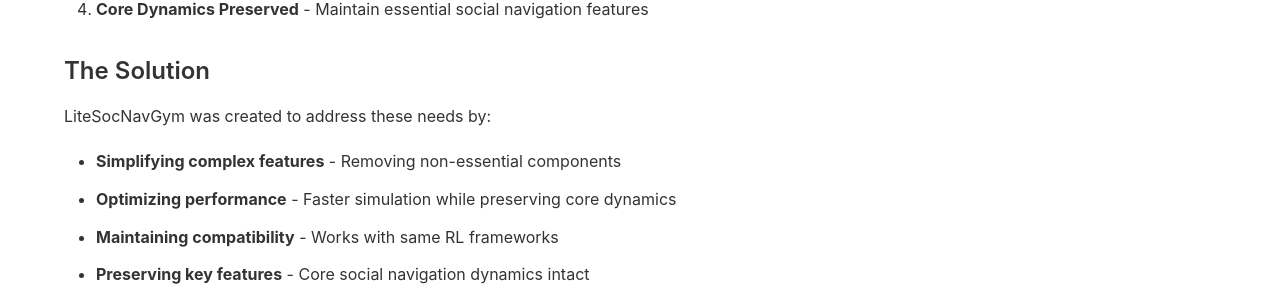
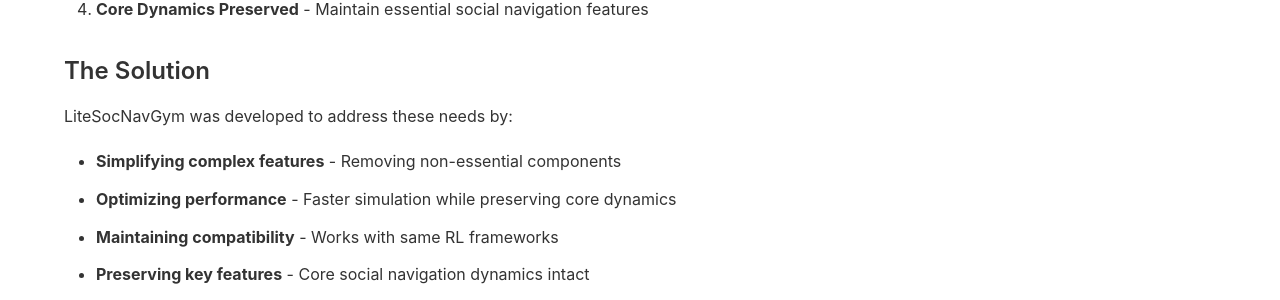
Before and after one commit to goodluckoguzie/goodluckoguzie.github.io, a Jekyll site: the page built from projects/litesocnavgym.md, in a window 1280 px wide and 900 px high, scrolled down 1523 px. Shown: the part 154-454 px from the top of the window. Built offline with Jekyll 4.4.1, drawn with Linux system fonts in a browser that asks for light colours.

Commit message:
Change 'CREATED' to 'DEVELOPED' for research environments (more accurate for software/research tools)

```diff
--- a/projects/litesocnavgym.md
+++ b/projects/litesocnavgym.md
@@ -6,7 +6,7 @@
 # 🤖 LiteSocNavGym
 
 <div class="project-header">
-  <div class="contribution-badge created">CREATED</div>
+  <div class="contribution-badge created">DEVELOPED</div>
   <div class="project-status-badge completed">COMPLETED</div>
   <p><strong>2024</strong> • Lightweight Social Navigation Environment • Optimized for Rapid Iteration</p>
 </div>
@@ -86,7 +86,7 @@
 
 ### The Solution
 
-LiteSocNavGym was created to address these needs by:
+LiteSocNavGym was developed to address these needs by:
 - **Simplifying complex features** - Removing non-essential components
 - **Optimizing performance** - Faster simulation while preserving core dynamics
 - **Maintaining compatibility** - Works with same RL frameworks
```
Also changed, not shown: portfolio.md (+2 -2 lines), projects/fallingballenv.md (+2 -2 lines).
